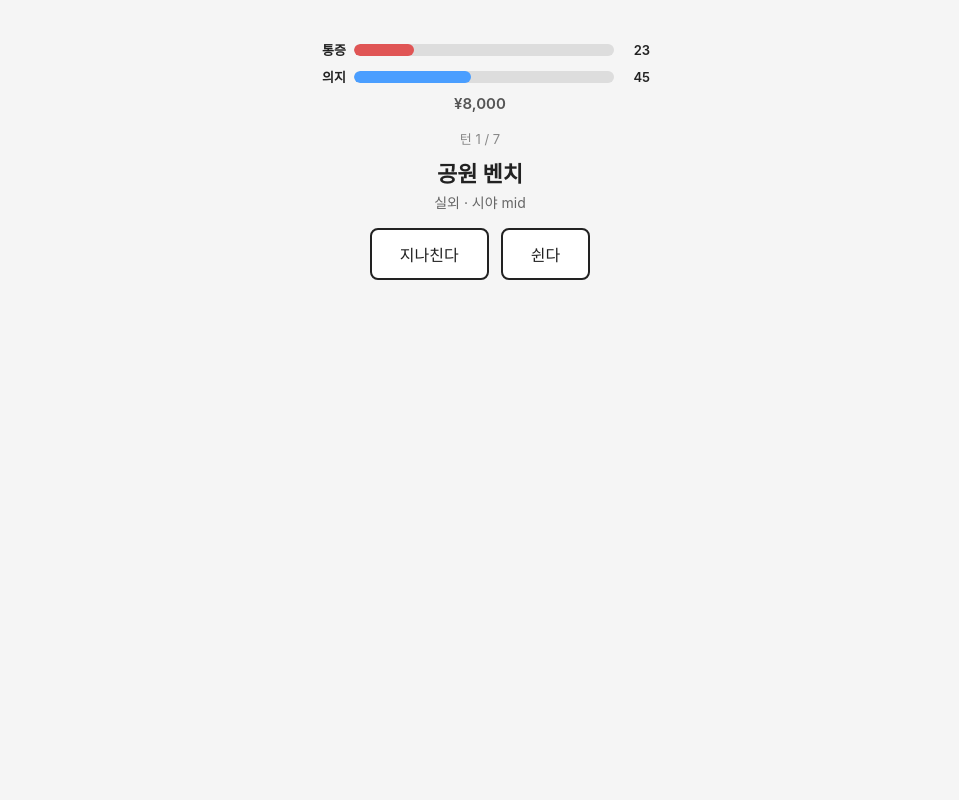
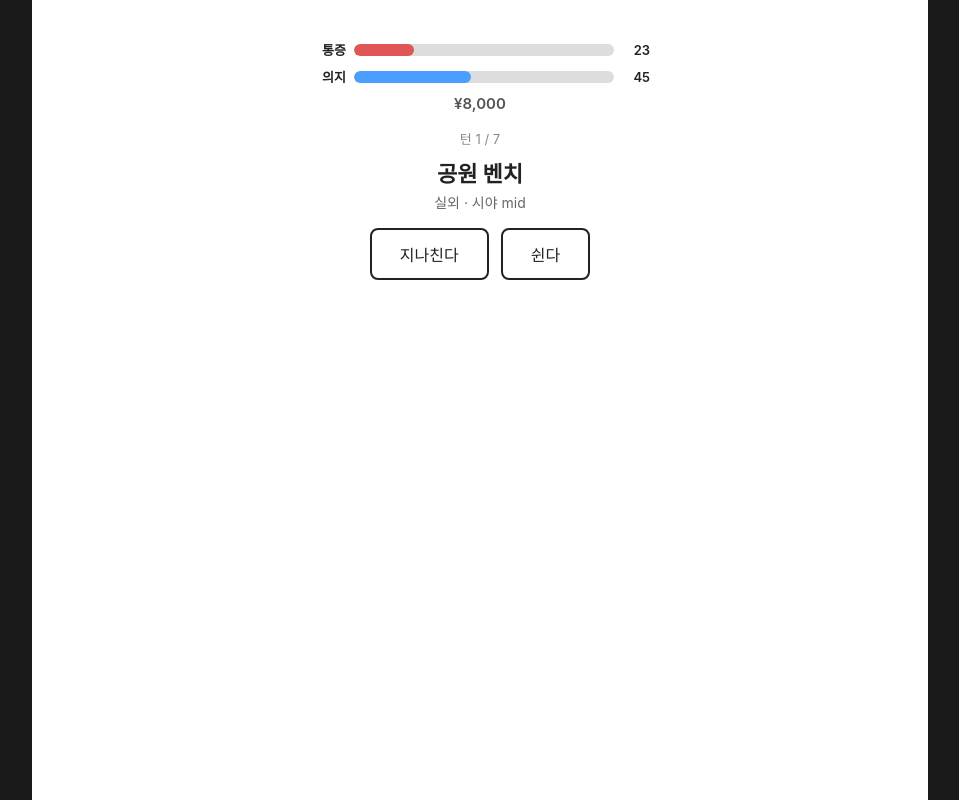
Before and after one commit to soqhomore/infodes01, a website built with Vite: page index.html in a window 1280 px wide. Both pictures are taken after a click on the button "도시". Shown: the whole page, without its empty margins (160-1119 px from the left). Built offline with nearby package versions, Linux system fonts and the light colour scheme.

Commit message:
feat: 4단계 — 시야 clip-path (narrow 40%, mid 70%, wide 100%)
카드 공개·행동 선택 화면에서 시야 등급에 따라 화면 양쪽이 잘린다.
결과 표시에서는 clip 해제. 바깥 영역은 어두운 배경으로 구분.

Co-Authored-By: Claude Opus 4.6 <noreply@anthropic.com>

```diff
--- a/src/scenes/turn.js
+++ b/src/scenes/turn.js
@@ -4,7 +4,7 @@
 
 import {
   MOVE_PAIN, ACTIONS, FORCE_REST_PAIN, MAX_TURNS,
-  VIEW_BONUS, clampStat, applyRest, applySkip,
+  VIEW_BONUS, VIEW_CLIP, clampStat, applyRest, applySkip,
 } from '../state.js';
 import { updateDebug, DEBUG } from '../debug.js';
 import { showEnding } from './ending.js';
@@ -87,10 +87,27 @@ export function showTurn(app, ctx, goto) {
     return cleanup;
   }
 
+  // ── 시야 clip-path ──
+  const clipPct = VIEW_CLIP[card.view];
+  const inset = (100 - clipPct) / 2; // 좌우 대칭
+
   // ── 화면 ──
   const wrap = document.createElement('div');
   wrap.className = 'scene turn';
   app.appendChild(wrap);
+
+  // clip-path를 감싸는 컨테이너에 적용
+  function applyClip() {
+    if (clipPct < 100) {
+      wrap.style.clipPath = `inset(0 ${inset}% 0 ${inset}%)`;
+    } else {
+      wrap.style.clipPath = '';
+    }
+  }
+
+  function removeClip() {
+    wrap.style.clipPath = '';
+  }
 
   showCardReveal();
 
@@ -98,6 +115,7 @@ export function showTurn(app, ctx, goto) {
 
   function showCardReveal() {
     locked = false;
+    applyClip();
     wrap.innerHTML = `
       ${statsHTML(pain, drive, budget)}
       <div class="turn-info">
@@ -385,6 +403,7 @@ export function showTurn(app, ctx, goto) {
 
   function showTurnResult(actionId, driveDelta, skipped, painRecovered, spend) {
     locked = false;
+    removeClip();
 
     let message = '';
     if (skipped) {
--- a/src/state.js
+++ b/src/state.js
@@ -41,6 +41,13 @@ export const VIEW_BONUS = {
   narrow: 1,
   mid: 3,
   wide: 7,
+};
+
+// ── 시야 clip-path 폭 (%) ──
+export const VIEW_CLIP = {
+  narrow: 40,
+  mid: 70,
+  wide: 100,
 };
 
 // ── 행동 정의 ──
--- a/src/style.css
+++ b/src/style.css
@@ -18,6 +18,7 @@ html, body {
 #app {
   height: 100dvh;
   overflow-y: auto;
+  background: #1a1a1a;
 }
 
 /* ── 공통 씬 ── */
@@ -144,6 +145,8 @@ html, body {
 .turn {
   justify-content: flex-start;
   padding-top: 40px;
+  transition: clip-path 0.4s ease;
+  background: #fff;
 }
 
 .turn-info {
```
